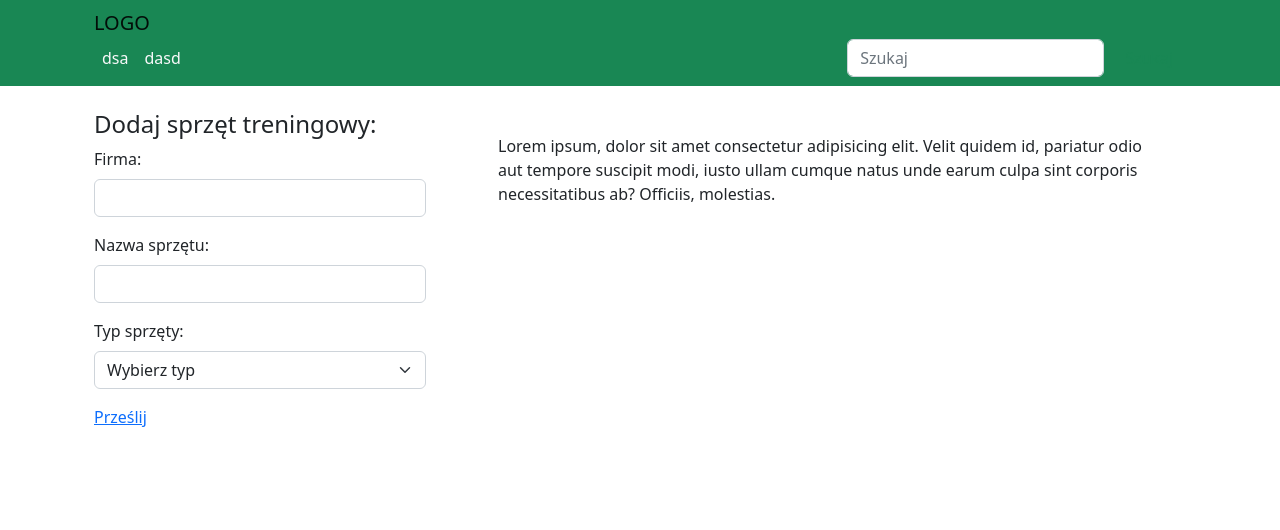
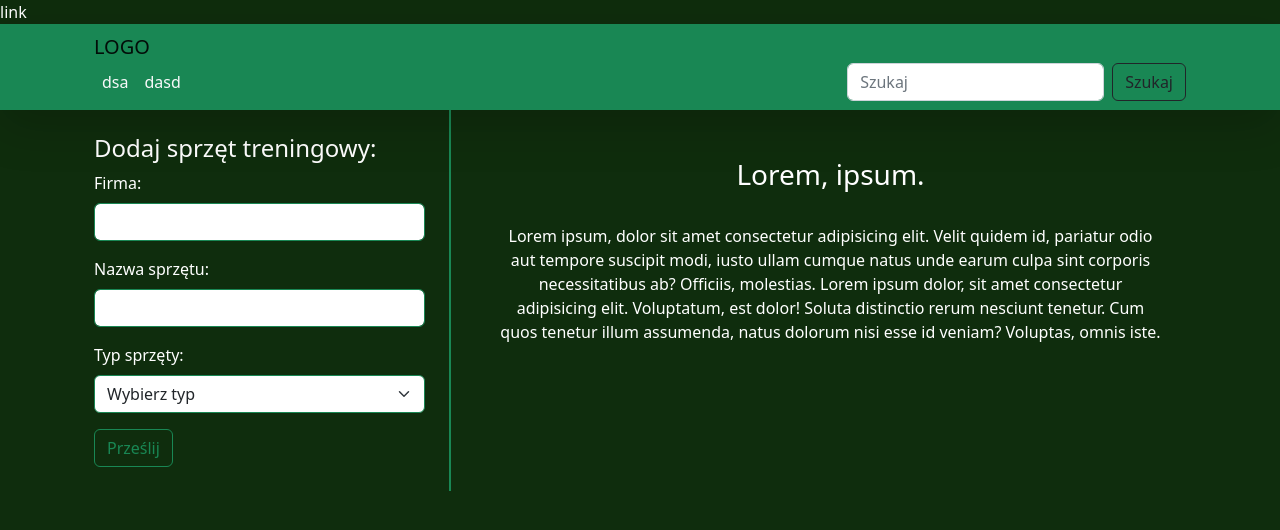
Before and after one commit to Adam-Marchewka/Silownia, a plain HTML site: page strona/index.html in a window 1280 px wide. Drawn offline with Linux system fonts and the light colour scheme.

Commit message:
Update Website

```diff
--- a/strona/index.html
+++ b/strona/index.html
@@ -6,9 +6,10 @@
     <title>Siłownia - Główna</title>
     <link rel="stylesheet" href="bootstrap-5.2.3-dist/css/bootstrap.min.css">
     <link rel="stylesheet" href="style.css">
+    link
 </head>
 <body>
-    <nav class="navbar navbar-expand-lg bg-body-tertiary bg-success">
+    <nav class="navbar navbar-expand-lg bg-body-tertiary bg-success shadow-lg">
         <div class="container">
             <div class="container-fluid">
                 <a href="#" class="navbar-brand">
@@ -28,7 +29,7 @@
                     </ul>
                     <form class="d-flex" role="search">
                         <input class="form-control me-2" type="search" placeholder="Szukaj" aria-label="Search">
-                        <button class="btn btn-outline-success" type="submit">Szukaj</button>
+                        <button class="btn btn-outline-dark" type="submit">Szukaj</button>
                     </form>
                 </div>
             </div>
@@ -36,20 +37,20 @@
     </nav>
     <div class="container">
         <div class="row">
-            <div class="col-sm-4 p-4">
+            <div class="col-sm-4 p-4 border-end border-success">
                 <form>
                     <h4>Dodaj sprzęt treningowy:</h4>
                     <div class="mb-3">
                         <label for="firma" class="form-label">Firma:</label>
-                        <input type="text" id="firma" class="form-control">
+                        <input type="text" id="firma" class="form-control border-success">
                     </div>
                     <div class="mb-3">
                         <label for="nazwa" class="form-label">Nazwa sprzętu:</label>
-                        <input type="text" id="nazwa" class="form-control">
+                        <input type="text" id="nazwa" class="form-control border-success">
                     </div>
                     <div class="mb-3">
                         <label for="typ" class="form-label">Typ sprzęty:</label>
-                        <select id="typ" class="form-select" aria-label="Default select example">
+                        <select id="typ" class="form-select border-success" aria-label="Default select example">
                             <option selected>Wybierz typ</option>
                             <option value="1">Maszyny siłowe</option>
                             <option value="2">Wolne ciężary</option>
@@ -63,10 +64,14 @@
                             <option value="10">Skrzynie</option>
                         </select>
                     </div>
-                    <a href="#">Prześlij</a>
+                    <a class="btn btn-outline-success" href="#">Prześlij</a>
                 </form>
             </div>
-            <div class="col-sm-8 p-5">Lorem ipsum, dolor sit amet consectetur adipisicing elit. Velit quidem id, pariatur odio aut tempore suscipit modi, iusto ullam cumque natus unde earum culpa sint corporis necessitatibus ab? Officiis, molestias.</div>
+            <div class="col-sm-8 p-5 border-start border-success">
+                <h3 class="text-center">Lorem, ipsum.</h3><br>
+                <p class="text-center">Lorem ipsum, dolor sit amet consectetur adipisicing elit. Velit quidem id, pariatur odio aut tempore suscipit modi, iusto ullam cumque natus unde earum culpa sint corporis necessitatibus ab? Officiis, molestias.
+                Lorem ipsum dolor, sit amet consectetur adipisicing elit. Voluptatum, est dolor! Soluta distinctio rerum nesciunt tenetur. Cum quos tenetur illum assumenda, natus dolorum nisi esse id veniam? Voluptas, omnis iste.</p>
+            </div>
         </div>
     </div>
     <script src="bootstrap-5.2.3-dist/js/bootstrap.min.js"></script>
--- a/strona/style.css
+++ b/strona/style.css
@@ -0,0 +1,4 @@
+body{
+    color: white;
+    background-color: rgb(15, 45, 13);
+}
```
Also changed, not shown: strona/strona.html (+1 -1 lines).
